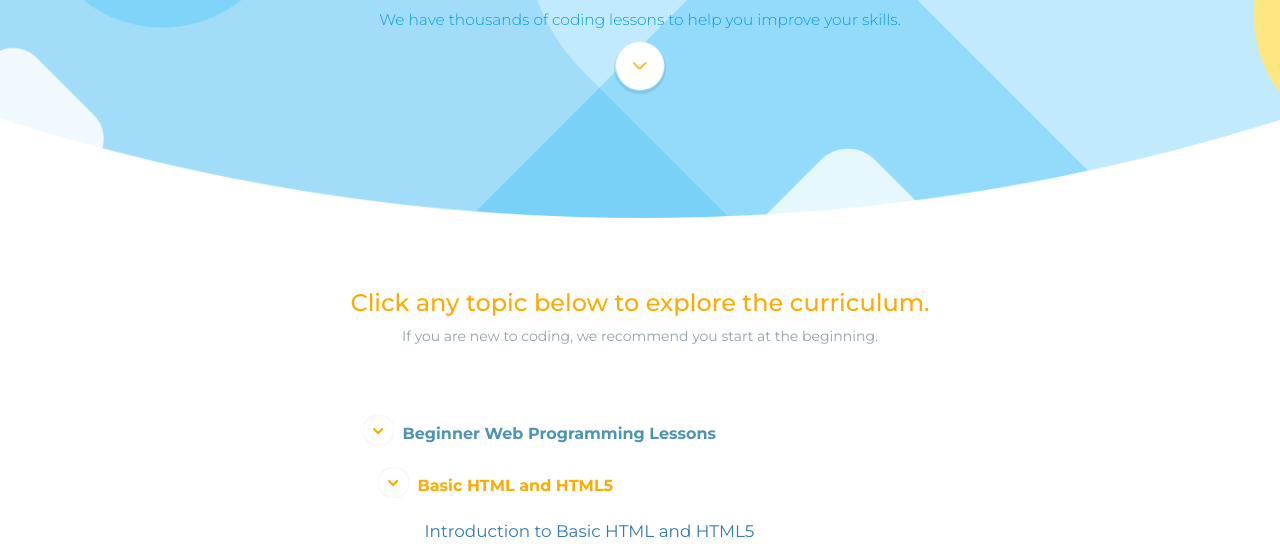
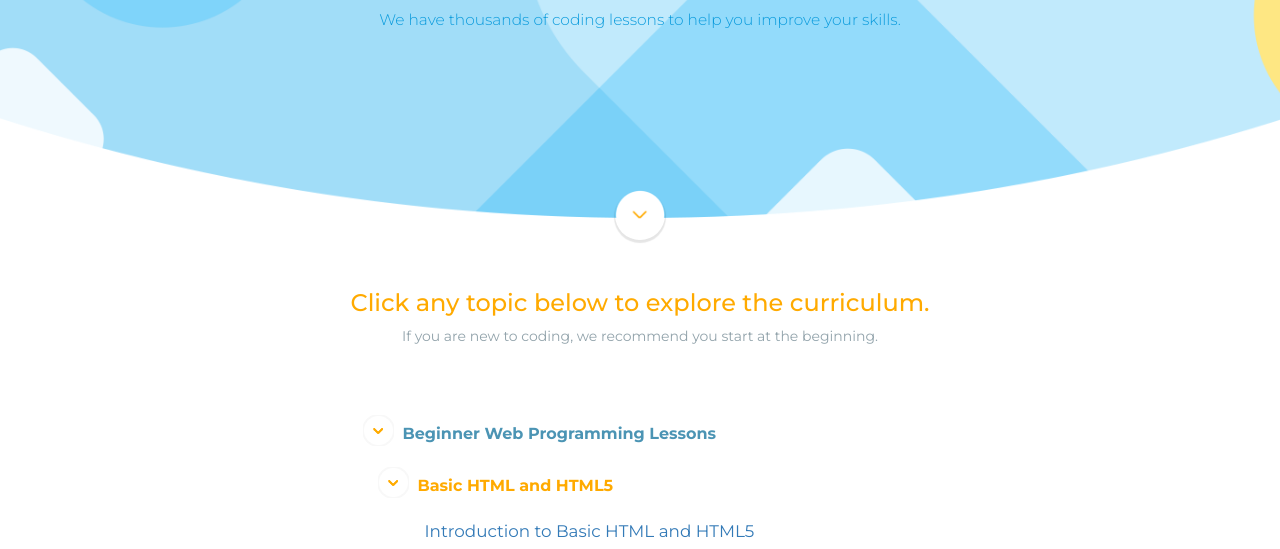
Before and after one commit to PasinduUpendra/Sprial-Ladder, a plain HTML site: page learn.html in a window 1280 px wide. Shown: the part 250-799 px from the top of the page. Drawn offline with nearby package versions, Linux system fonts and the light colour scheme.

Commit message:
Add files via upload

```diff
--- a/css/style.css
+++ b/css/style.css
@@ -3,8 +3,8 @@
 
 * {
     border: 1px solid red;
-}
- */
+}*/
+
 
 header {
   padding: 154px 0 100px;
@@ -174,14 +174,16 @@ p {
     height: 50px;
     margin: 0 auto;
     display: block;
-    position: relative;
-    bottom: 0px;
+    position: absolute;
+    bottom: -2%;
     border-radius: 50px;
     -webkit-box-shadow: 0px 2px 1px 1px rgba(0,0,0,.1);
     box-shadow: 0px 2px 1px 1px rgba(0,0,0,.1);
     cursor: pointer;
     z-index: 99;
+    left: calc(50% - 25px);
 }
+
 .scroll-next:hover {
     animation: bounce 500ms infinite alternate;
     -webkit-animation: bounce 500ms infinite alternate;
@@ -795,6 +797,7 @@ h2.user-name{
 }
 .panel-title a {
     padding-left: 25px;
+    display: block;
 }
 .panel-title a:before {
     position: absolute;
```
Also changed, not shown: index.html (+1 -1 lines).
